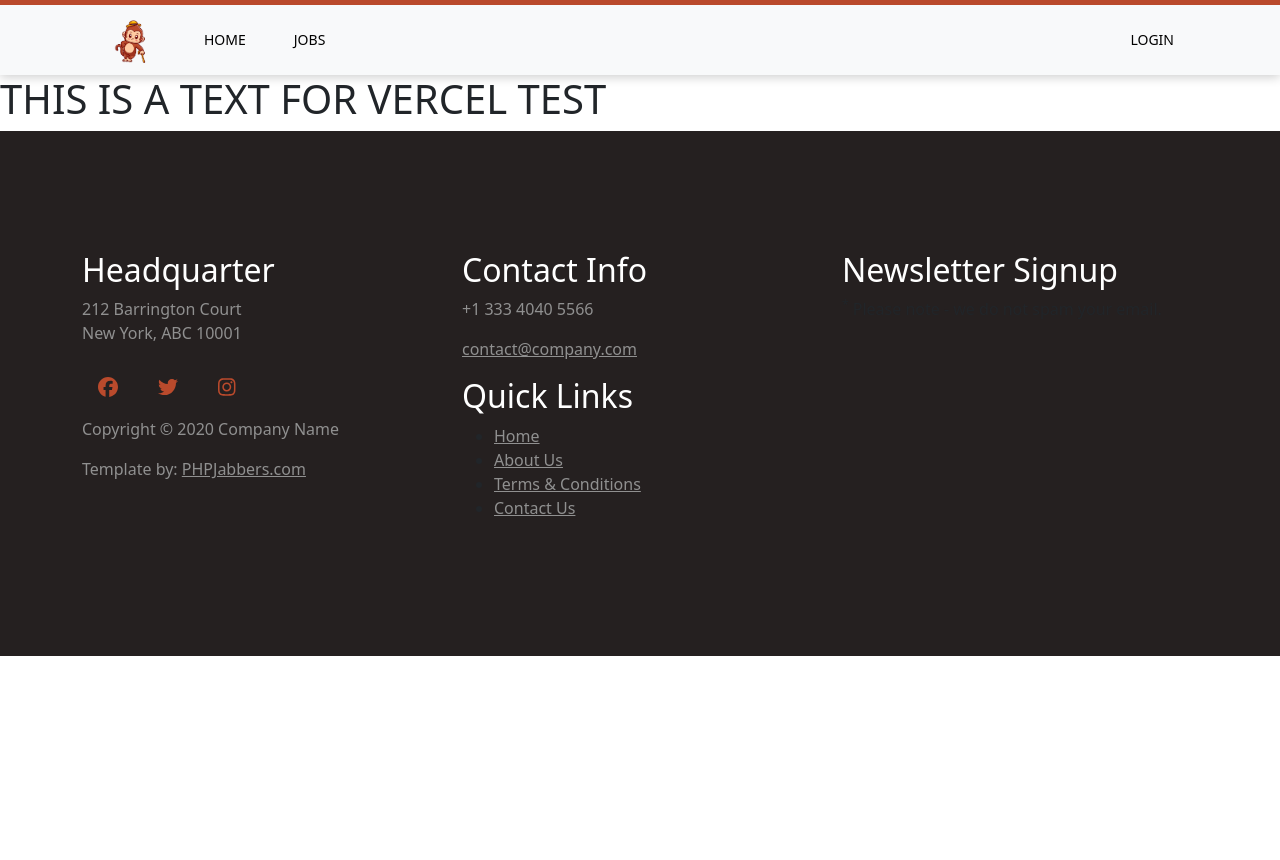
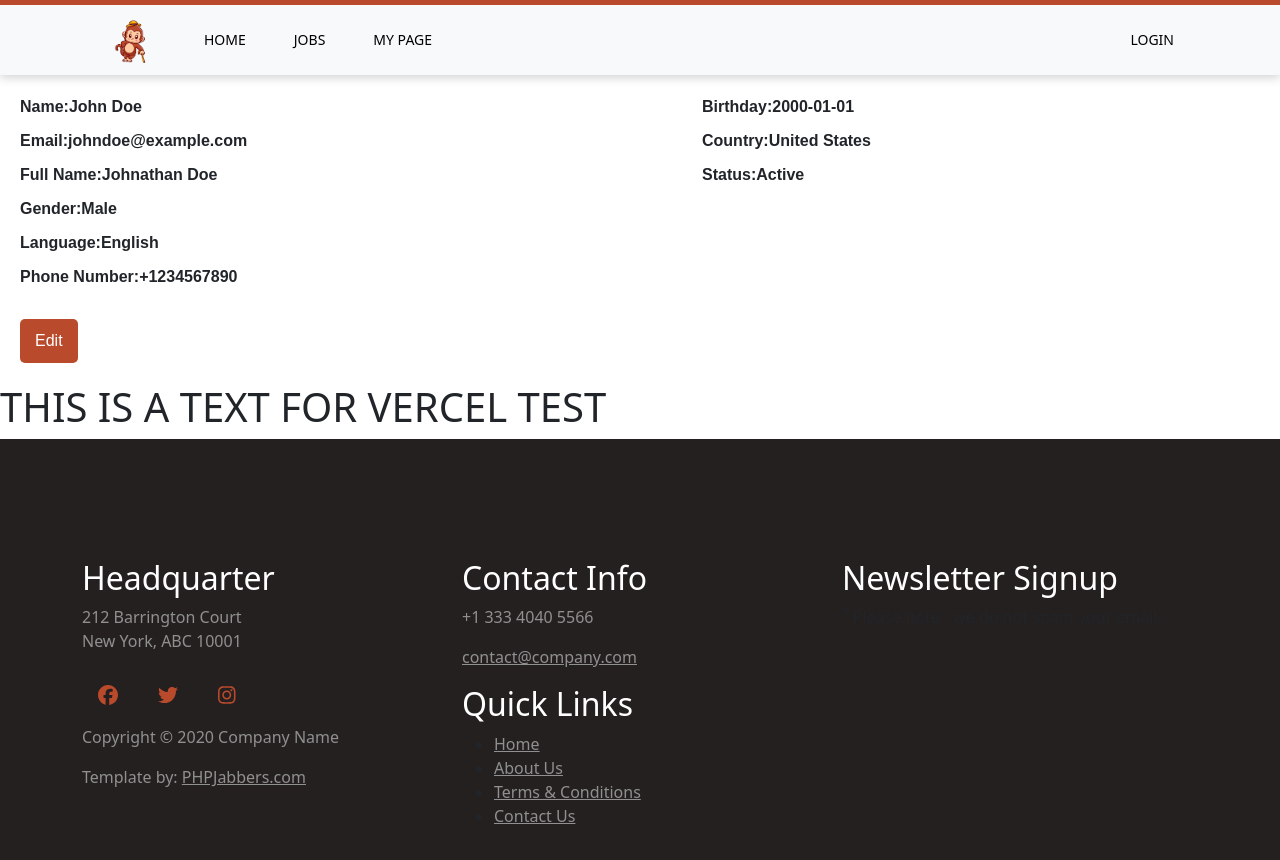
Before and after one commit to bluez44/PIP-Frontend, a React (Create React App) app: page /user-info in a window 1280 px wide. Shown: the top 860 px of the page. Before the commit the page ends 800 px from the top, so only its background shows below. Built offline with nearby package versions, Linux system fonts and the light colour scheme.

Commit message:
Updated Navigator/Index.js, UserInfo,App.js

```diff
--- a/src/App.js
+++ b/src/App.js
@@ -13,8 +13,7 @@ import Footer from './components/Footer'
 import Home from './pages/Home';
 import Jobs from './pages/Jobs';
 import JobDetails from './pages/JobDetails';
-
-
+import UserInfo from './pages/UserInfo';
 function App() {
   const [isLogin, setIsLogin] = useState(false);
   const [isJobSeeker, setIsJobSeeker] = useState(false);
@@ -32,6 +31,7 @@ function App() {
           <Route path="/" element={<Home/>} />
           <Route path="/jobs" element={<Jobs/>} />
           <Route path="/job-details" element={<JobDetails/>} />
+          <Route path="/user-info" element={<UserInfo />} />
         </Routes>
         <h1>THIS IS A TEXT FOR VERCEL TEST</h1>
         <Footer/>
--- a/src/components/Navigator/Index.js
+++ b/src/components/Navigator/Index.js
@@ -42,7 +42,8 @@ export default function Navigator({ isLogin, isJobSeeker, isRecruiter }) {
             </Link>
             <Link className='navbar__button' to="/">Home</Link>
             <Link className='navbar__button' to="/jobs">Jobs</Link>
-            {isLogin && <Nav.Link className='navbar__button' href="#link">My page</Nav.Link>}
+            {/* {isLogin &&  */}
+            <Link className='navbar__button' to="/user-info">My page</Link>
             {isRecruiter && <Nav.Link className='navbar__button' href="#link">Posted jobs</Nav.Link>}
           </Nav>
         </Navbar.Collapse>
--- /dev/null
+++ b/src/pages/UserInfo/index.js
@@ -0,0 +1,114 @@
+import React, { useState } from 'react';
+import './style.css';
+
+const UserInfo = () => {
+  const [isEditing, setIsEditing] = useState(false);
+  const [showCVPopup, setShowCVPopup] = useState(false);
+
+  const toggleEditing = () => setIsEditing(!isEditing);
+  const toggleCVPopup = () => setShowCVPopup(!showCVPopup);
+
+  return (
+    <div className="user-info__wrapper">
+      <div className="user-info__container">
+        <div className="user-info__left">
+          <label>
+            Name:
+            {isEditing ? <input type="text" defaultValue="John Doe" /> : <span>John Doe</span>}
+          </label>
+          <label>
+            Email:
+            {isEditing ? <input type="email" defaultValue="johndoe@example.com" /> : <span>johndoe@example.com</span>}
+          </label>
+          <label>
+            Full Name:
+            {isEditing ? <input type="text" defaultValue="Johnathan Doe" /> : <span>Johnathan Doe</span>}
+          </label>
+          <label>
+            Gender:
+            {isEditing ? (
+              <select>
+                <option>Male</option>
+                <option>Female</option>
+                <option>Other</option>
+              </select>
+            ) : (
+              <span>Male</span>
+            )}
+          </label>
+          <label>
+            Language:
+            {isEditing ? <input type="text" defaultValue="English" /> : <span>English</span>}
+          </label>
+          <label>
+            Phone Number:
+            {isEditing ? <input type="tel" defaultValue="+1234567890" /> : <span>+1234567890</span>}
+          </label>
+        </div>
+
+        <div className="user-info__right">
+          <label>
+            Birthday:
+            {isEditing ? <input type="date" defaultValue="2000-01-01" /> : <span>2000-01-01</span>}
+          </label>
+          <label>
+            Country:
+            {isEditing ? (
+              <select>
+                <option>United States</option>
+                <option>Canada</option>
+                <option>Vietnam</option>
+                <option>Other</option>
+              </select>
+            ) : (
+              <span>United States</span>
+            )}
+          </label>
+          <label>
+            Status:
+            {isEditing ? <input type="text" defaultValue="Active" /> : <span>Active</span>}
+          </label>
+        </div>
+      </div>
+
+      <div className="user-info__actions">
+        <button onClick={toggleEditing}>{isEditing ? 'Save' : 'Edit'}</button>
+        {isEditing && <button onClick={toggleCVPopup}>Add More CV</button>}
+      </div>
+
+      {showCVPopup && (
+        <div className="cv-popup">
+          <div className="cv-popup__content">
+            <h3>Add More CV</h3>
+            <label>
+              Degree:
+              <input type="text" />
+            </label>
+            <label>
+              Field:
+              <input type="text" />
+            </label>
+            <label>
+              Institution:
+              <input type="text" />
+            </label>
+            <label>
+              Skills:
+              <textarea></textarea>
+            </label>
+            <label>
+              Experience:
+              <textarea></textarea>
+            </label>
+            <div className="cv-popup__actions">
+              <button onClick={toggleCVPopup}>Save</button>
+              <button onClick={toggleCVPopup}>Cancel</button>
+            </div>
+          </div>
+        </div>
+      )}
+    </div>
+  );
+};
+
+export default UserInfo;
--- /dev/null
+++ b/src/pages/UserInfo/style.css
@@ -0,0 +1,73 @@
+.user-info__wrapper {
+    padding: 20px;
+    font-family: Arial, sans-serif;
+  }
+
+  .user-info__container {
+    display: flex;
+    justify-content: space-between;
+    margin-bottom: 20px;
+  }
+
+  .user-info__left,
+  .user-info__right {
+    width: 45%;
+  }
+
+  label {
+    display: block;
+    margin-bottom: 10px;
+    font-weight: bold;
+  }
+
+  input, select, textarea {
+    display: block;
+    width: 100%;
+    padding: 5px;
+    margin-top: 5px;
+    margin-bottom: 15px;
+    border: 1px solid #ccc;
+    border-radius: 5px;
+  }
+
+  .user-info__actions {
+    display: flex;
+    justify-content: space-between;
+  }
+
+  button {
+    padding: 10px 15px;
+    background-color: var(--primary-color, #007bff);
+    color: #fff;
+    border: none;
+    border-radius: 5px;
+    cursor: pointer;
+  }
+
+  button:hover {
+    background-color: var(--secondary-color, #0056b3);
+  }
+
+  .cv-popup {
+    position: fixed;
+    top: 0;
+    left: 0;
+    width: 100%;
+    height: 100%;
+    background-color: rgba(0, 0, 0, 0.5);
+    display: flex;
+    justify-content: center;
+    align-items: center;
+  }
+
+  .cv-popup__content {
+    background-color: #fff;
+    padding: 20px;
+    border-radius: 10px;
+    width: 400px;
+  }
+
+  .cv-popup__actions {
+    display: flex;
+    justify-content: space-between;
+  }
```
